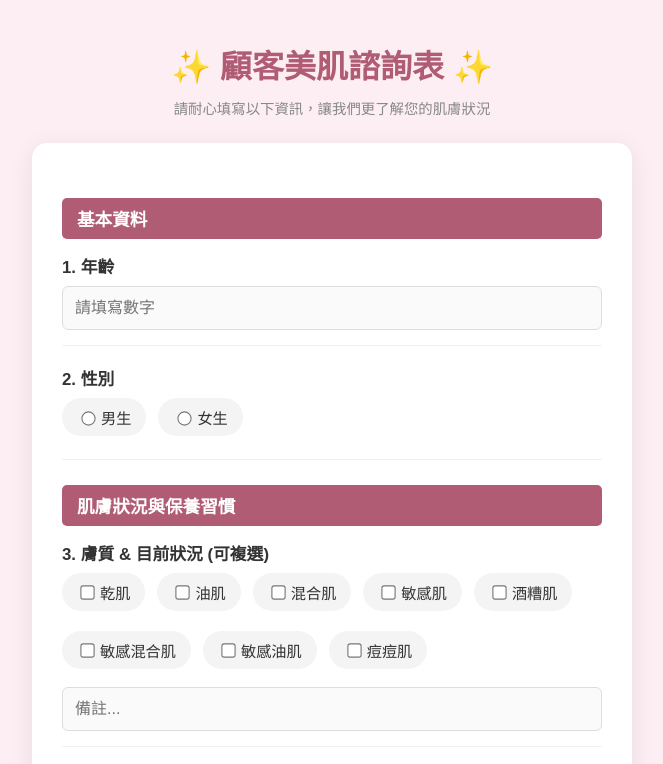
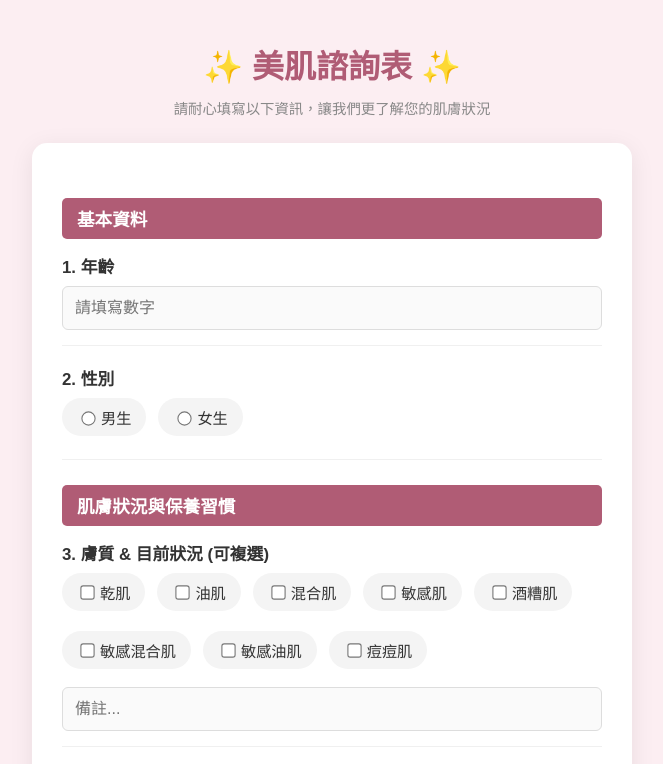
Before and after one commit to giverteam2025-debug/SkinAnalysis, a plain HTML site: page index.html in a window 1280 px wide. Shown: the top 764 px of the page, without its empty margins (308-971 px from the left). Drawn offline with nearby package versions, Linux system fonts and the light colour scheme.

Commit message:
Update index.html

```diff
--- a/index.html
+++ b/index.html
@@ -265,7 +265,7 @@
 </head>
 <body>
 
-    <h1>✨ 顧客美肌諮詢表 ✨</h1>
+    <h1>✨ 美肌諮詢表 ✨</h1>
     <div class="subtitle">請耐心填寫以下資訊，讓我們更了解您的肌膚狀況</div>
 
     <div class="form-container">
@@ -583,4 +583,5 @@
 
 </body>
 
+
 </html>
```
